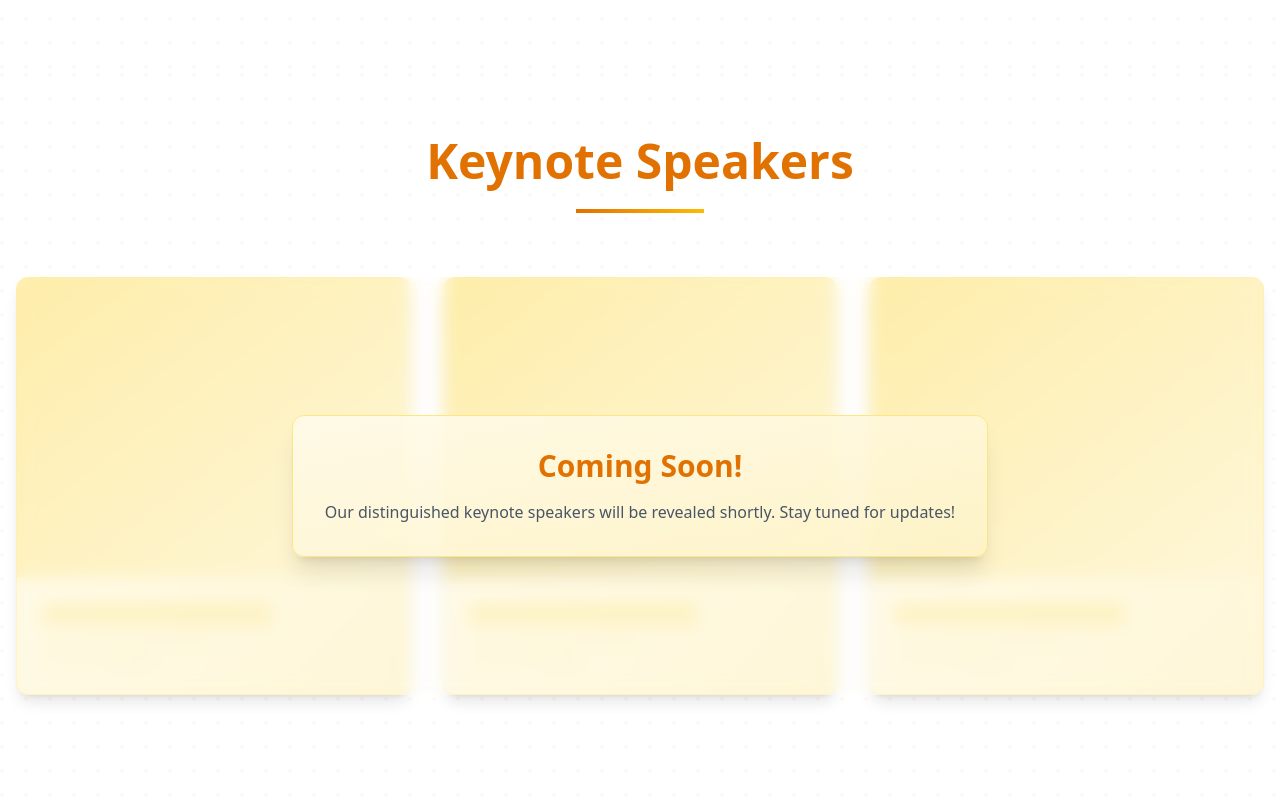
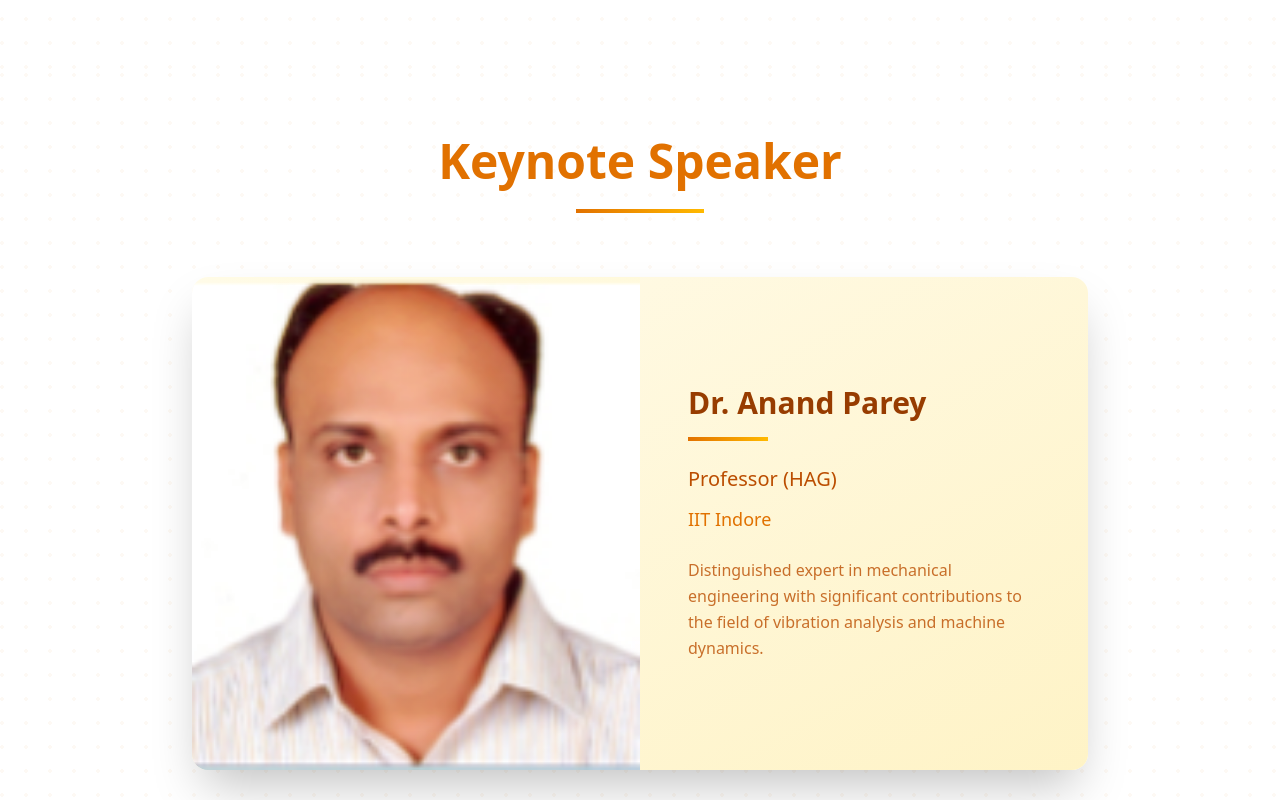
Before and after one commit to AshishNith/MATHED-2025, a React (Vite) app: page / in a window 1280 px wide. Shown: the part 2960-3760 px from the top of the page. Built offline with nearby package versions, Linux system fonts and the light colour scheme.

Commit message:
Speaker updated

```diff
--- a/src/components/Speaker.jsx
+++ b/src/components/Speaker.jsx
@@ -1,10 +1,29 @@
 import React from 'react';
 import { motion } from 'framer-motion';
+import anandParey from "../../public/Assets/Speakers/AnandParey.png"
 
 const speakers = [
-  { id: 1, placeholder: true },
-  { id: 2, placeholder: true },
-  { id: 3, placeholder: true }
+  {
+    id: 1,
+    name: 'Dr. Anand Parey',
+    title: 'Professor (HAG)',
+    university: 'IIT Indore',
+    image: anandParey,
+  },
+  // {
+  //   id: 2,
+  //   name: 'Dr. Michael Chang',
+  //   title: 'Director of Educational Research',
+  //   university: 'MIT',
+  //   image: 'https://images.unsplash.com/photo-1560250097-0b93528c311a?auto=format&fit=crop&q=80&w=300'
+  // },
+  // {
+  //   id: 3,
+  //   name: 'Prof. Emma Williams',
+  //   title: 'Head of Mathematics Department',
+  //   university: 'Oxford University',
+  //   image: 'https://images.unsplash.com/photo-1580489944761-15a19d654956?auto=format&fit=crop&q=80&w=300'
+  // }
 ];
 
 const Speaker = () => {
@@ -14,39 +33,44 @@ const Speaker = () => {
       <div className="absolute inset-0 opacity-30" style={{backgroundImage: 'radial-gradient(circle at 2px 2px, rgba(217,119,6,0.15) 2px, transparent 0)', backgroundSize: '24px 24px'}}></div>
       <div className="relative container mx-auto px-4 max-w-7xl">
         <motion.div initial={{opacity: 0, y: -20}} animate={{opacity: 1, y: 0}} transition={{duration: 0.8}} className="text-center mb-16">
-          <h2 className="text-5xl font-bold text-amber-600 mb-6">Keynote Speakers</h2>
+          <h2 className="text-5xl font-bold text-amber-600 mb-6">Keynote Speaker</h2>
           <div className="w-32 h-1 bg-gradient-to-r from-amber-600 to-amber-400 mx-auto mb-8"></div>
         </motion.div>
 
-        <div className="grid grid-cols-1 sm:grid-cols-2 md:grid-cols-3 gap-8 relative">
-          {speakers.map((_, index) => (
+        <div className="flex justify-center items-center">
+          {speakers.map((speaker) => (
             <motion.div
-              key={index}
+              key={speaker.id}
               initial={{opacity: 0, y: 20}}
               animate={{opacity: 1, y: 0}}
-              transition={{duration: 0.5, delay: index * 0.2}}
-              className="rounded-xl overflow-hidden bg-gradient-to-br from-amber-50 to-amber-100 border border-amber-200 backdrop-blur-sm shadow-lg"
+              transition={{duration: 0.5}}
+              className="flex flex-col md:flex-row max-w-4xl bg-gradient-to-br from-amber-50 to-amber-100 rounded-2xl overflow-hidden shadow-2xl"
             >
-              <div className="w-full h-[300px] bg-gradient-to-br from-amber-200 to-amber-100"></div>
-              <div className="p-6">
-                <div className="h-6 w-2/3 bg-amber-200/50 rounded mb-2"></div>
-                <div className="h-4 w-1/2 bg-amber-100/50 rounded mb-1"></div>
-                <div className="h-4 w-1/3 bg-amber-100/50 rounded"></div>
+              <div className="md:w-1/2 relative overflow-hidden">
+                <div className="absolute inset-0 bg-gradient-to-br from-amber-400/20 to-amber-600/20 mix-blend-overlay z-10"></div>
+                <img
+                  src={speaker.image}
+                  alt={speaker.name}
+                  className="w-full h-[400px] md:h-full object-cover object-center hover:scale-105 transition-transform duration-500"
+                />
+              </div>
+              <div className="md:w-1/2 p-8 md:p-12 flex flex-col justify-center">
+                <motion.div
+                  initial={{opacity: 0, x: 20}}
+                  animate={{opacity: 1, x: 0}}
+                  transition={{delay: 0.3}}
+                >
+                  <h3 className="text-3xl font-bold text-amber-800 mb-4">{speaker.name}</h3>
+                  <div className="w-20 h-1 bg-gradient-to-r from-amber-600 to-amber-400 mb-6"></div>
+                  <p className="text-xl text-amber-700 mb-3">{speaker.title}</p>
+                  <p className="text-lg text-amber-600">{speaker.university}</p>
+                  <p className="mt-6 text-amber-700/80 leading-relaxed">
+                    Distinguished expert in mechanical engineering with significant contributions to the field of vibration analysis and machine dynamics.
+                  </p>
+                </motion.div>
               </div>
             </motion.div>
           ))}
-
-          <motion.div
-            initial={{opacity: 0}}
-            animate={{opacity: 1}}
-            transition={{delay: 0.5}}
-            className="absolute inset-0 backdrop-blur-sm bg-white/30 rounded-xl flex items-center justify-center"
-          >
-            <div className="text-center p-8 rounded-xl bg-gradient-to-br from-amber-50/90 to-amber-100/90 border border-amber-200 shadow-xl">
-              <h3 className="text-3xl font-bold text-amber-600 mb-4">Coming Soon!</h3>
-              <p className="text-gray-600">Our distinguished keynote speakers will be revealed shortly. Stay tuned for updates!</p>
-            </div>
-          </motion.div>
         </div>
       </div>
     </section>
```
Also changed, not shown: public/Assets/Speakers/AnandParey.png (added).
